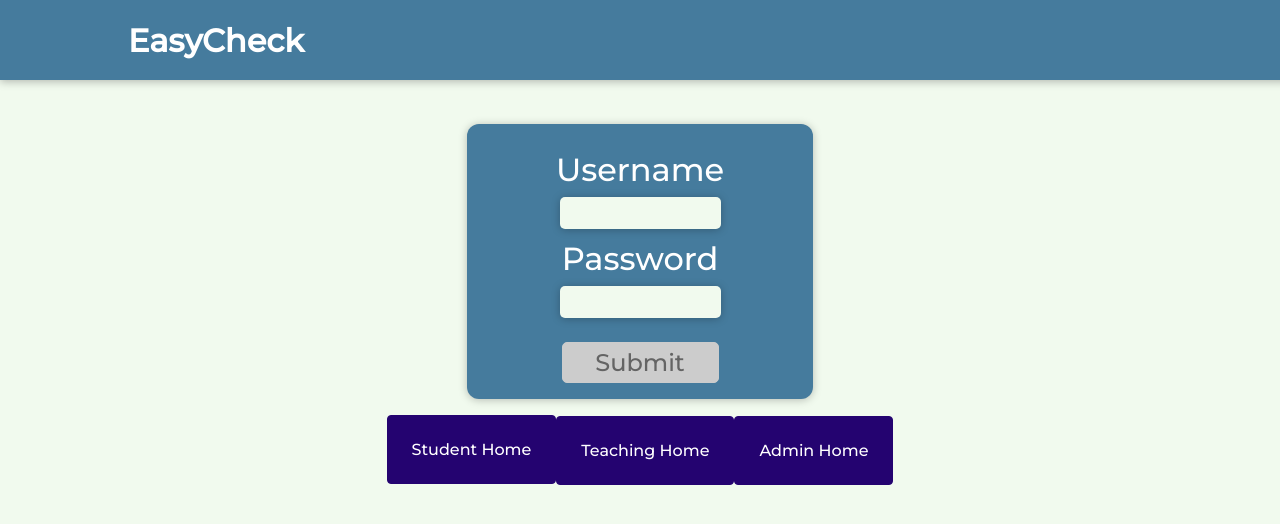
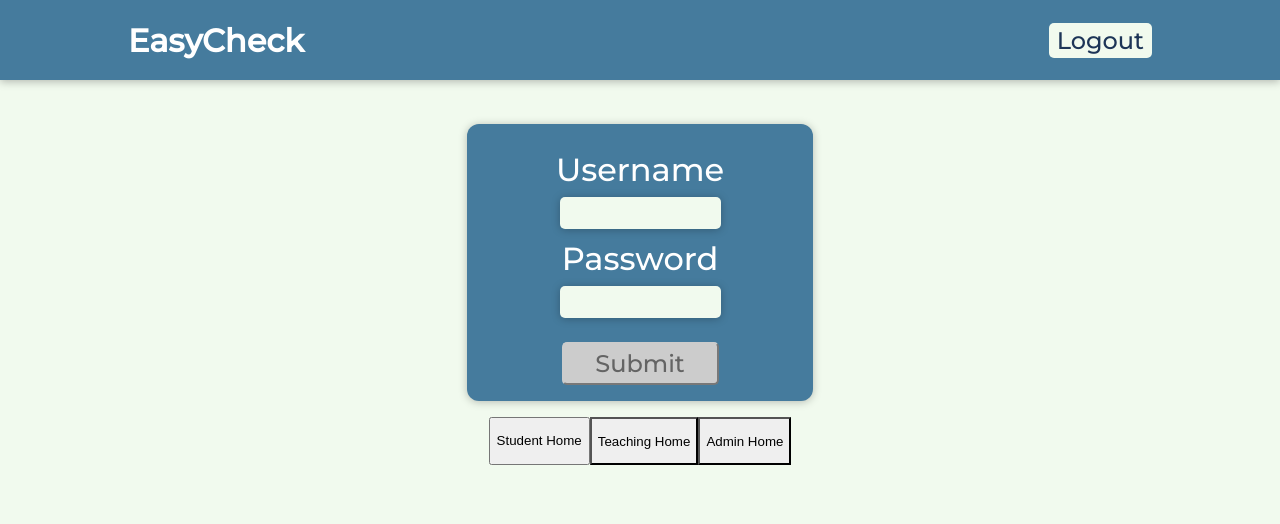
Before and after one commit to WilliamC21/Student-Attendance-App, a Next.js app: page / in a window 1280 px wide. Shown: the top 524 px of the page. Built offline with nearby package versions, Linux system fonts and the light colour scheme.

Commit message:
add logout button to header

```diff
--- a/components/layout/Header.js
+++ b/components/layout/Header.js
@@ -1,16 +1,24 @@
 import Link from "next/dist/client/link";
-import { Button } from "@chakra-ui/react";
+import { Button, Flex } from "@chakra-ui/react";
 import React from "react";
 
-import classes from "./Header.module.css";
+import Styles from "./Header.module.css";
 
 const Header = (props) => {
   return (
     <React.Fragment>
-      <header className={classes.header}>
-        <h1>EasyCheck</h1>
-        <h2>blah</h2>
-      </header>
+      <Flex className={Styles.header}>
+        <div>
+          <Link href="/">
+            <h1>EasyCheck</h1>
+          </Link>
+        </div>
+        <div className={Styles.right}>
+          <Link href="/">
+            <button className={Styles["logout-button"]}>Logout</button>
+          </Link>
+        </div>
+      </Flex>
     </React.Fragment>
   );
 };
--- a/components/layout/Header.module.css
+++ b/components/layout/Header.module.css
@@ -1,30 +1,43 @@
+@import url("https://fonts.googleapis.com/css2?family=Inter&family=Montserrat:wght@500&display=swap");
+
 .header {
   position: fixed;
   top: 0;
   left: 0;
-  width: 100%;
+  right: 0;
   height: 5rem;
   background-color: #457b9d;
   color: white;
   display: flex;
+  padding-left: 10%;
+  padding-right: 10%;
+  flex-direction: row;
   justify-content: space-between;
-  align-items: center;
-  padding: 0 10%;
   box-shadow: 0 2px 8px rgba(0, 0, 0, 0.25);
   z-index: 10;
   font-family: "Montserrat";
 }
 
-.main-image {
-  width: 100%;
-  height: 25rem;
-  z-index: 0;
-  overflow: hidden;
+.logout-button {
+  font-family: "Montserrat";
+  background-color: #f1faee;
+  color: #1d3557;
+  border-radius: 5px;
+  font-size: 1.5rem;
+  border-color: transparent;
+  display: block;
+  align-self: flex-end;
+}
+.logout-button:hover,
+.logout-button:active {
+  background-color: #a8dadc;
+  border-color: #1d3557;
 }
 
-.main-image img {
-  width: 110%;
-  height: 100%;
-  object-fit: cover;
-  transform: rotateZ(-5deg) translateY(-4rem) translateX(-1rem);
+.right {
+  margin-top: auto;
+  margin-bottom: auto;
+
+  text-align: center;
+  justify-content: center;
 }
--- a/styles/global.css
+++ b/styles/global.css
@@ -3,16 +3,6 @@
 body {
   background: #f1faee;
   font-family: "Montserrat";
-}
-
-button {
-  font: inherit;
-  background-color: #240370;
-  color: white;
-  border: 1px solid #240370;
-  padding: 0.5rem 1.5rem;
-  border-radius: 4px;
-  cursor: pointer;
 }
 
 .marginT {
```
